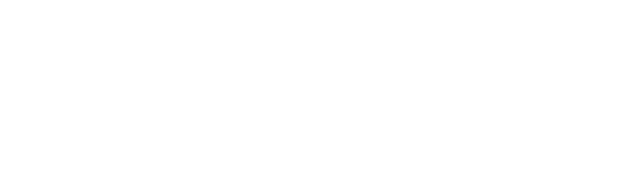
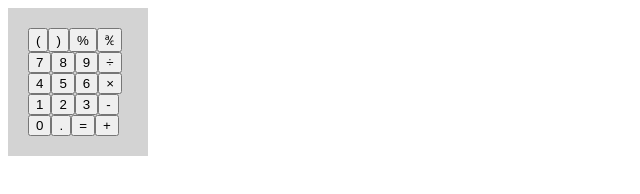
Before and after one commit to bauera-cloud/calculator, a plain HTML site: page index.html in a window 1280 px wide. Shown: the whole page, without its empty margins (0-640 px from the left). Drawn offline with Linux system fonts and the light colour scheme.

Commit message:
Add static html and formatted flex containers

```diff
--- a/index.html
+++ b/index.html
@@ -11,7 +11,42 @@
 </head>
 
 <body>
+    <div class="calcBody">
+        <div class="display"></div>
+        <div class="row">
+            <div class="buttons">
+                <button class="button">&#40</button>
+                <button class="button">&#41</button>
+                <button class="button">%</button>
+                <button class="button">&#8448</button>
+            </div>
+            <div class="buttons">
+                <button class="button">7</button>
+                <button class="button">8</button>
+                <button class="button">9</button>
+                <button class="button">&#247</button>
+            </div>
+            <div class="buttons">
+                <button class="button">4</button>
+                <button class="button">5</button>
+                <button class="button">6</button>
+                <button class="button">&#215</button>
+            </div>
+            <div class="buttons">
+                <button class="button">1</button>
+                <button class="button">2</button>
+                <button class="button">3</button>
+                <button class="button">-</button>
+            </div>
+            <div class="buttons">
+                <button class="button">0</button>
+                <button class="button">.</button>
+                <button class="button">=</button>
+                <button class="button">+</button>
+            </div>
+        </div>
 
+    </div>
 </body>
 
 </html>
--- a/style.css
+++ b/style.css
@@ -0,0 +1,23 @@
+.calcBody {
+    display: flex;
+    flex-direction: column;
+    padding: 20px;
+    background-color: lightgray;
+    width: 100px;
+}
+
+.display {
+    background-color: white;
+    width: 20px;
+}
+
+.row {
+    display: flex;
+    flex-direction: column;
+    width: 80%;
+}
+
+.buttons {
+    display: flex;
+    justify-content: space-between;
+}
```
